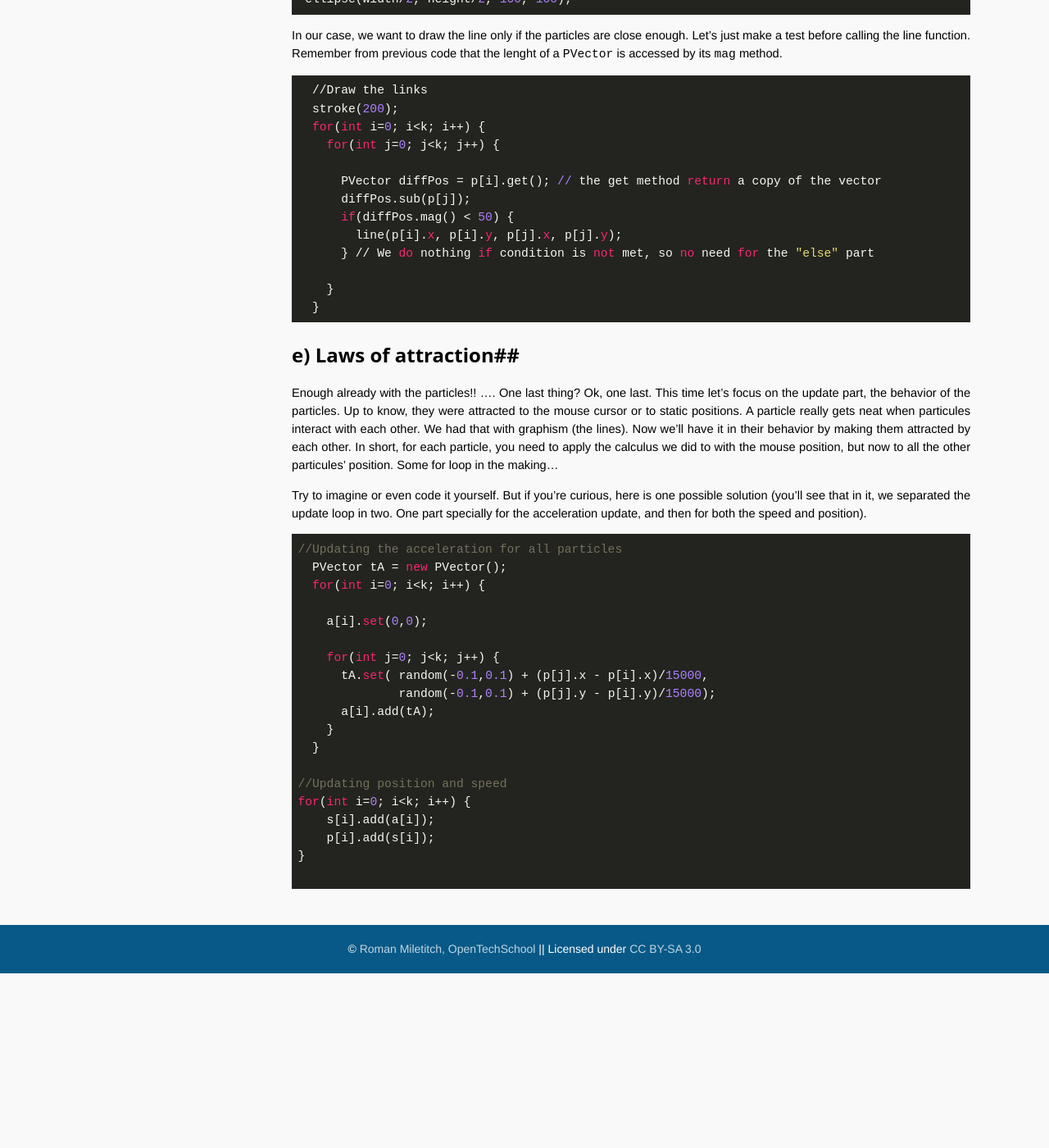
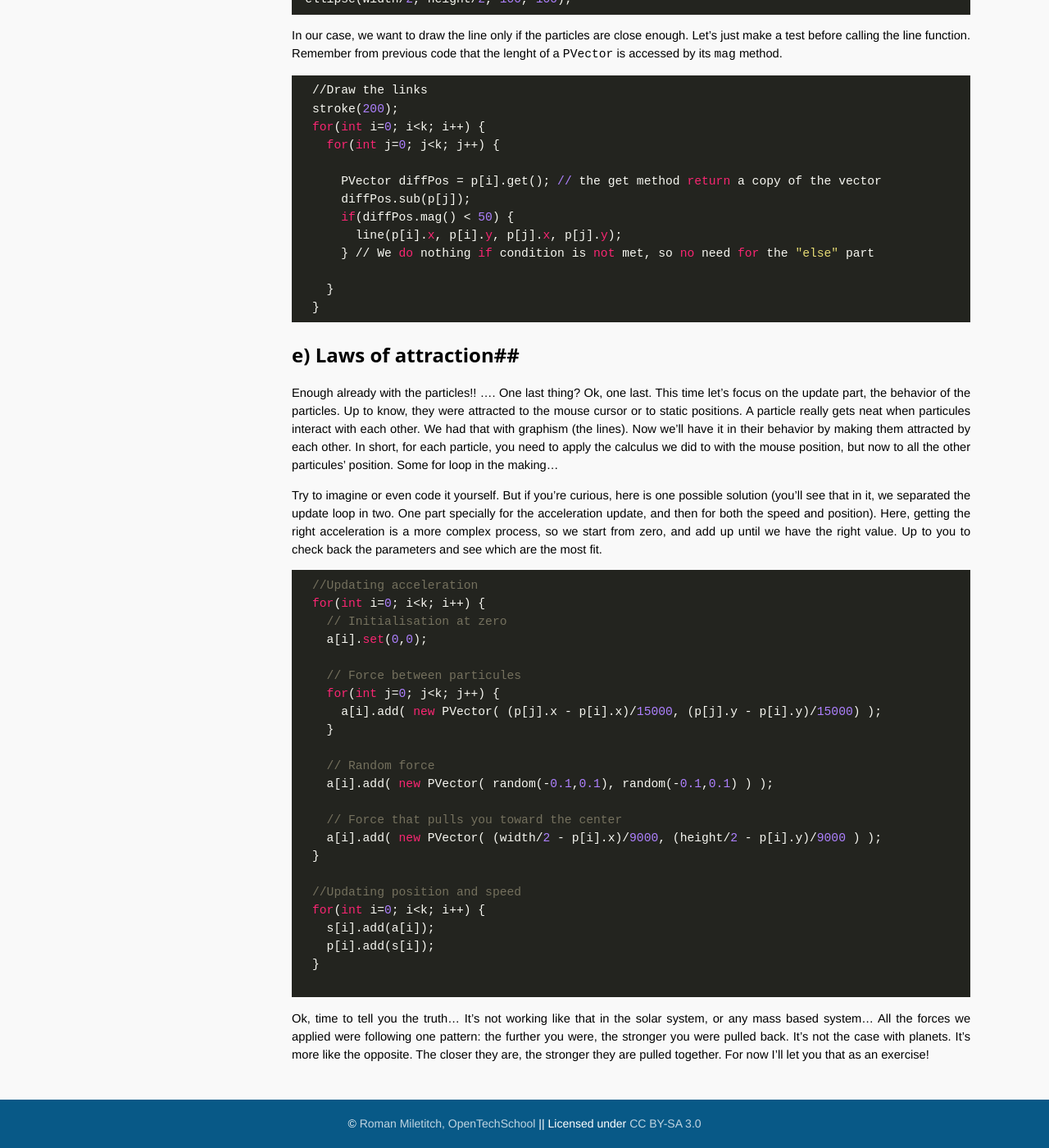
Before and after one commit to OpenTechSchool-Brussels/generative-art-with-processing, a Jekyll site: the page built from Particle-system.markdown, in a window 1280 px wide and 1400 px high, scrolled down 4269 px. Shown: the whole window at 82% size. Built offline with Jekyll 4.4.1, drawn with Linux system fonts in a browser that asks for light colours; Markdown is read by kramdown in place of the engine named in the settings; before the commit the page ends 5456 px from its top, so only the background shows below that.

Commit message:
update on particules

````diff
--- a/Particle-system.markdown
+++ b/Particle-system.markdown
@@ -180,26 +180,32 @@ In our case, we want to draw the line only if the particles are close enough. Le
 ##e) Laws of attraction##
 Enough already with the particles!! .... One last thing? Ok, one last. This time let's focus on the update part, the behavior of the particles. Up to know, they were attracted to the mouse cursor or to static positions. A particle really gets neat when particules interact with each other. We had that with graphism (the lines). Now we'll have it in their behavior by making them attracted by each other. In short, for each particle, you need to apply the calculus we did to with the mouse position, but now to all the other particules' position. Some for loop in the making...
 
-Try to imagine or even code it yourself. But if you're curious, here is one possible solution (you'll see that in it, we separated the update loop in two. One part specially for the acceleration update, and then for both the speed and position).
+Try to imagine or even code it yourself. But if you're curious, here is one possible solution (you'll see that in it, we separated the update loop in two. One part specially for the acceleration update, and then for both the speed and position). Here, getting the right acceleration is a more complex process, so we start from zero, and add up until we have the right value. Up to you to check back the parameters and see which are the most fit.
 
 ```java
-//Updating the acceleration for all particles
-  PVector tA = new PVector();
+  //Updating acceleration
   for(int i=0; i<k; i++) {
-
+    // Initialisation at zero
     a[i].set(0,0);
 
+    // Force between particules
     for(int j=0; j<k; j++) {
-      tA.set( random(-0.1,0.1) + (p[j].x - p[i].x)/15000,
-              random(-0.1,0.1) + (p[j].y - p[i].y)/15000);
-      a[i].add(tA);
+      a[i].add( new PVector( (p[j].x - p[i].x)/15000, (p[j].y - p[i].y)/15000) );
     }
+
+    // Random force
+    a[i].add( new PVector( random(-0.1,0.1), random(-0.1,0.1) ) );
+
+    // Force that pulls you toward the center
+    a[i].add( new PVector( (width/2 - p[i].x)/9000, (height/2 - p[i].y)/9000 ) );
   }
 
-//Updating position and speed
-for(int i=0; i<k; i++) {
+  //Updating position and speed
+  for(int i=0; i<k; i++) {
     s[i].add(a[i]);
     p[i].add(s[i]);
-}
+  }
 
 ```
+
+Ok, time to tell you the truth... It's not working like that in the solar system, or any mass based system... All the forces we applied were following one pattern: the further you were, the stronger you were pulled back. It's not the case with planets. It's more like the opposite. The closer they are, the stronger they are pulled together. For now I'll let you that as an exercise!
````
